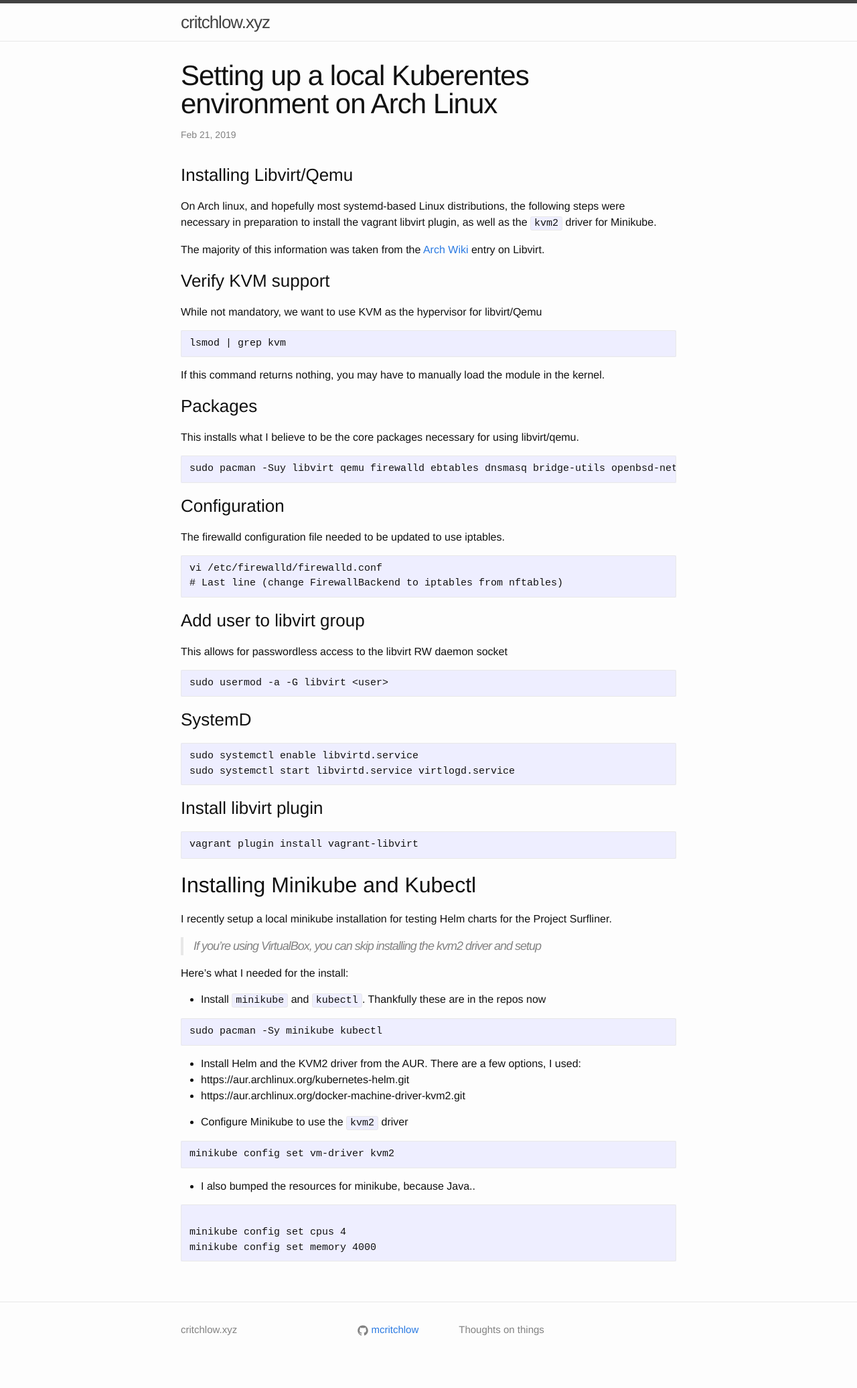
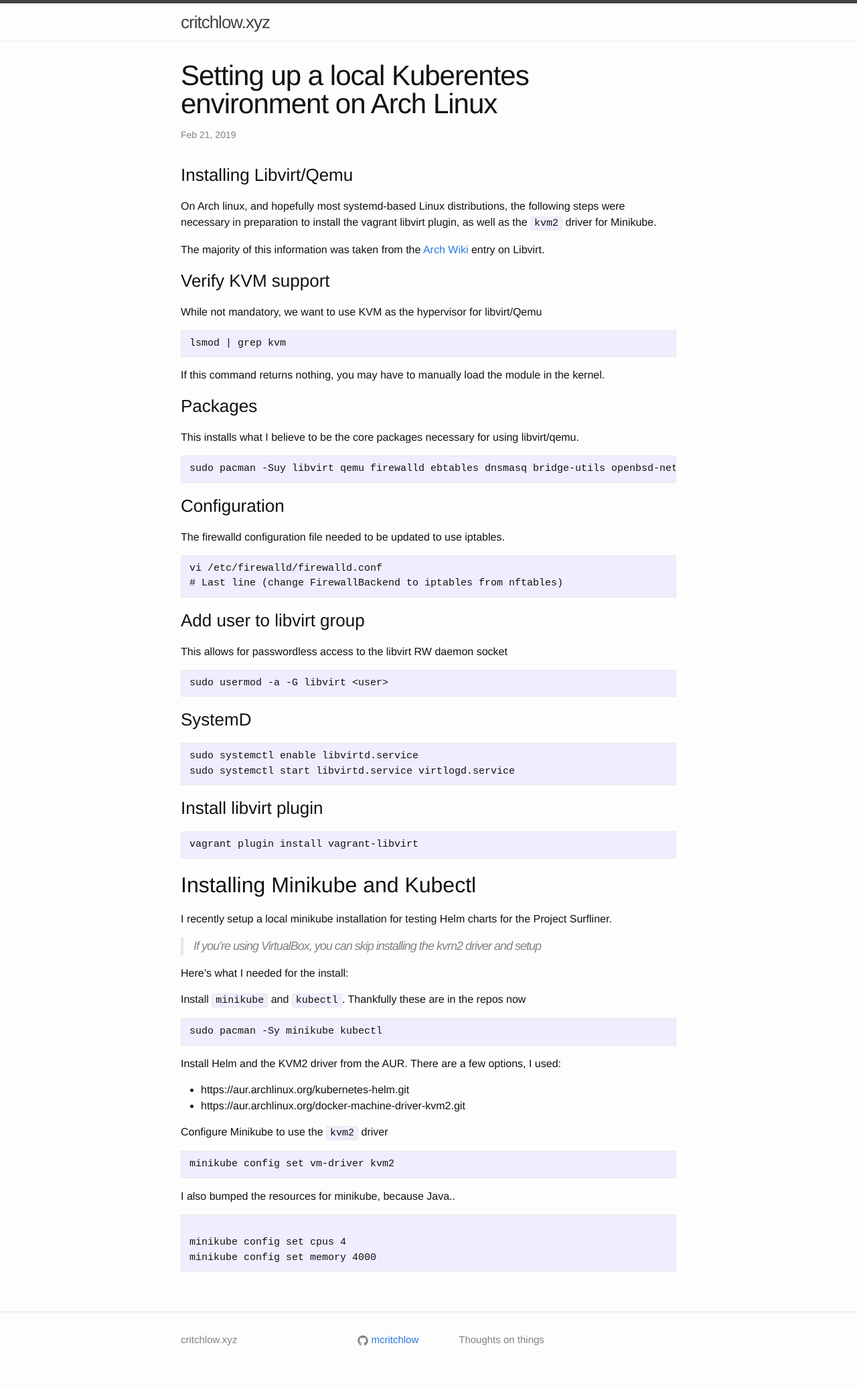
Before and after one commit to mcritchlow/mcritchlow.github.io, a Jekyll site: the page built from _posts/2019-04-10-arch-kubernetes.markdown, in a window 1280 px wide. Shown: the whole page at 67% size. Built offline with Jekyll 4.4.1, drawn with Linux system fonts in a browser that asks for light colours.

Commit message:
formatting

````diff
--- a/_posts/2019-04-10-arch-kubernetes.markdown
+++ b/_posts/2019-04-10-arch-kubernetes.markdown
@@ -59,25 +59,25 @@ Project Surfliner.
 
 Here's what I needed for the install:
 
-- Install `minikube` and `kubectl`. Thankfully these are in the repos now
+Install `minikube` and `kubectl`. Thankfully these are in the repos now
 
 ```
 sudo pacman -Sy minikube kubectl
 ```
 
-- Install Helm and the KVM2 driver from the AUR. There are a few options, I
+Install Helm and the KVM2 driver from the AUR. There are a few options, I
 used:
 - https://aur.archlinux.org/kubernetes-helm.git
 - https://aur.archlinux.org/docker-machine-driver-kvm2.git
 
 
-- Configure Minikube to use the `kvm2` driver
+Configure Minikube to use the `kvm2` driver
 
 ```
 minikube config set vm-driver kvm2
 ```
 
-- I also bumped the resources for minikube, because Java..
+I also bumped the resources for minikube, because Java..
 
 ```
 
````
